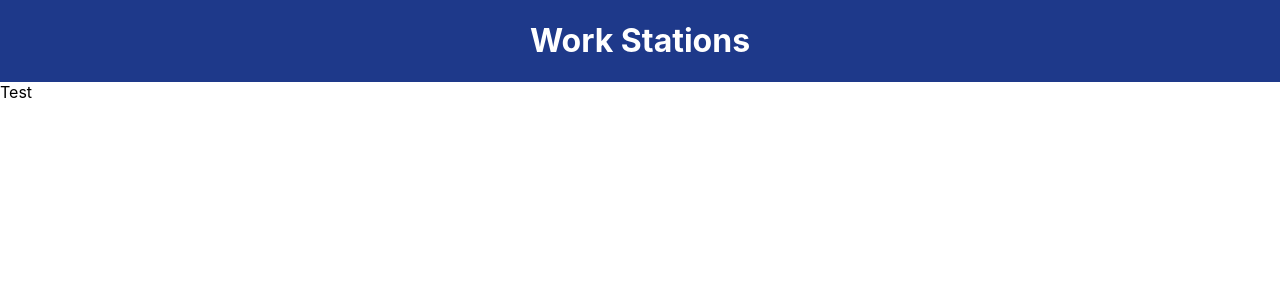
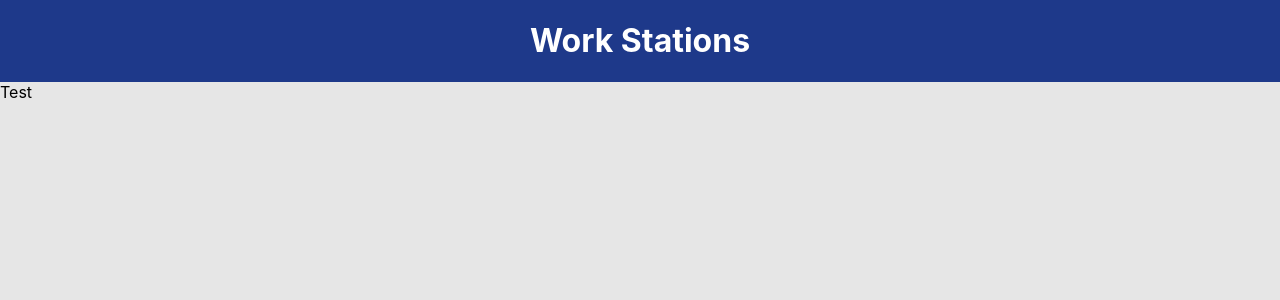
Before and after one commit to mahume/ubisense, a React (Create React App) app: page / in a window 1280 px wide. Shown: the top 300 px of the page. Built offline with nearby package versions, Linux system fonts and the light colour scheme.

Commit message:
edit: styles for Layout

```diff
--- /dev/null
+++ b/src/components/App.styles.ts
@@ -0,0 +1,15 @@
+import styled from "styled-components";
+
+export const StyledLayout = styled.div`
+  width: 100vw;
+  height: 100vh;
+
+  display: flex;
+  flex-direction: column;
+`;
+
+export const StyledMain = styled.main`
+  background-color: hsl(105, 0%, 90%);
+
+  flex-grow: 1;
+`;
--- a/src/components/App.tsx
+++ b/src/components/App.tsx
@@ -1,12 +1,13 @@
 import React from "react";
 import Header from "./Header";
+import { StyledLayout, StyledMain } from "./App.styles";
 
 function App() {
   return (
-    <div className="App">
+    <StyledLayout>
       <Header title="Work Stations" />
-      <main>Test</main>
-    </div>
+      <StyledMain>Test</StyledMain>
+    </StyledLayout>
   );
 }
 
```
